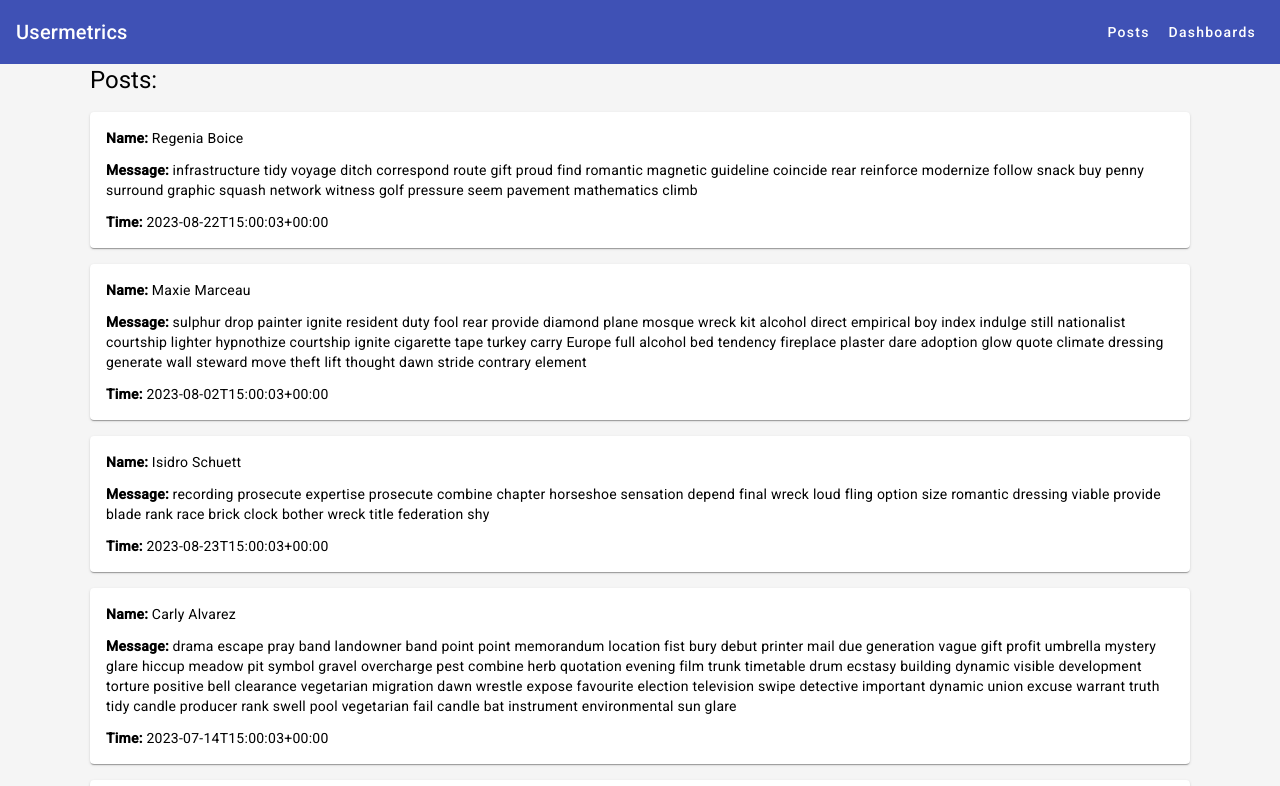
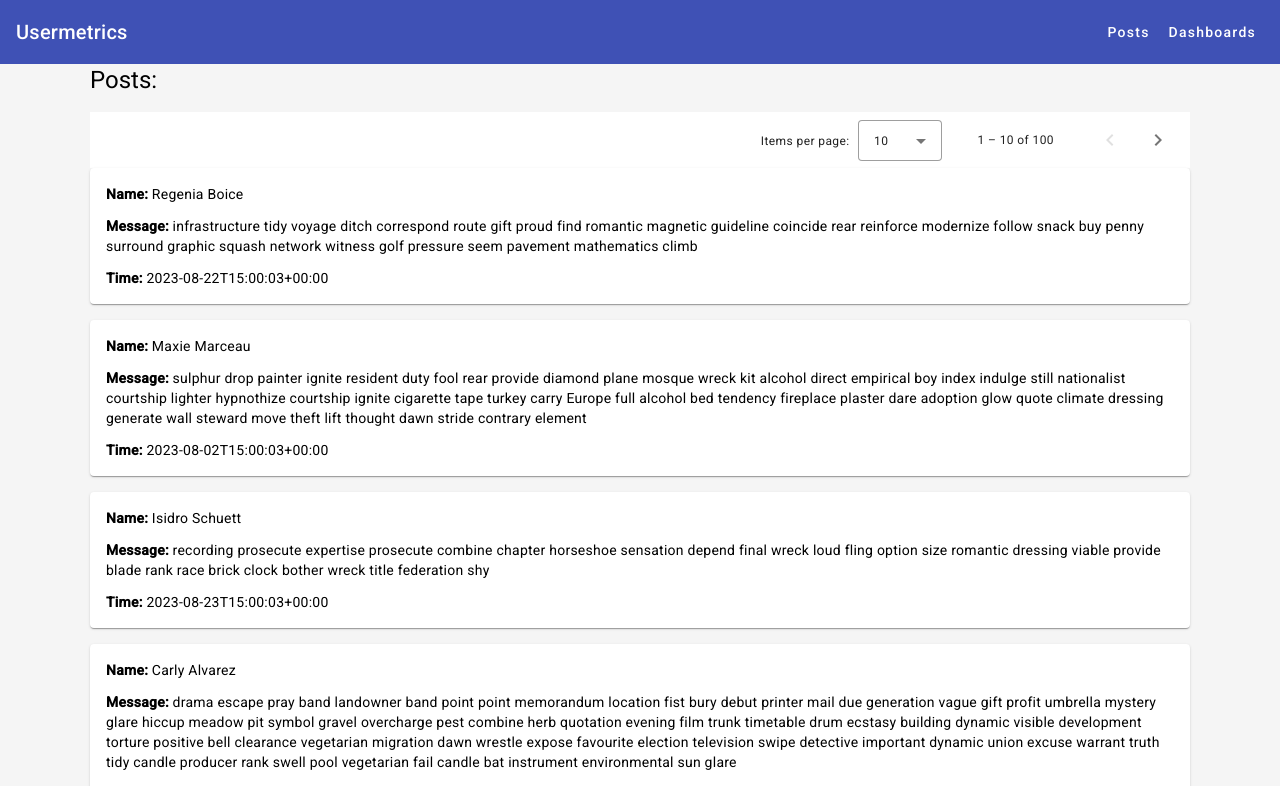
Before and after one commit to IronPlus/usermetrics-angular, an Angular app: page / in a window 1280 px wide. Shown: the top 786 px of the page. Built offline with nearby package versions, Linux system fonts and the light colour scheme; what ng2-charts would draw is missing.

Commit message:
step one of pagination

```diff
--- a/src/app/app.module.ts
+++ b/src/app/app.module.ts
@@ -2,6 +2,7 @@ import { HttpClientModule } from '@angular/common/http';
 import { NgModule } from '@angular/core';
 import { MatButtonModule } from '@angular/material/button';
 import { MatCardModule } from '@angular/material/card';
+import { MatPaginatorModule } from '@angular/material/paginator';
 import { MatToolbarModule } from '@angular/material/toolbar';
 import { BrowserModule } from '@angular/platform-browser';
 import { BrowserAnimationsModule } from '@angular/platform-browser/animations';
@@ -29,6 +30,7 @@ import { PostsComponent } from './components/posts/posts.component';
     MatCardModule,
     MatToolbarModule,
     MatButtonModule,
+    MatPaginatorModule,
     NgChartsModule,
   ],
   providers: [],
--- a/src/app/components/posts/posts.component.html
+++ b/src/app/components/posts/posts.component.html
@@ -1,5 +1,13 @@
 <h1>Posts:</h1>
-
+<mat-paginator
+  [length]="100"
+  [pageSize]="10"
+  [pageSizeOptions]="[5, 10, 25, 100]"
+  aria-label="Select page"
+  (page)="onChangePage($event)"
+>
+</mat-paginator>
+<div>
   <mat-card class="post" *ngFor="let post of posts | async">
     <mat-card-content>
       <p>
@@ -16,3 +24,4 @@
       </p>
     </mat-card-content>
   </mat-card>
+</div>
--- a/src/app/components/posts/posts.component.ts
+++ b/src/app/components/posts/posts.component.ts
@@ -1,4 +1,5 @@
 import { Component, OnInit } from '@angular/core';
+import { PageEvent } from '@angular/material/paginator';
 
 import { Observable } from 'rxjs';
 import { Post } from 'src/app/models/post.model';
@@ -17,4 +18,10 @@ export class PostsComponent implements OnInit {
   ngOnInit(): void {
     this.posts = this.postsService.getPosts();
   }
+
+  onChangePage(pe: PageEvent) {
+    console.log(pe.length);
+    console.log(pe.pageIndex);
+    console.log(pe.pageSize);
+  }
 }
```
Lines whose indentation alone changed are shown as unchanged.
